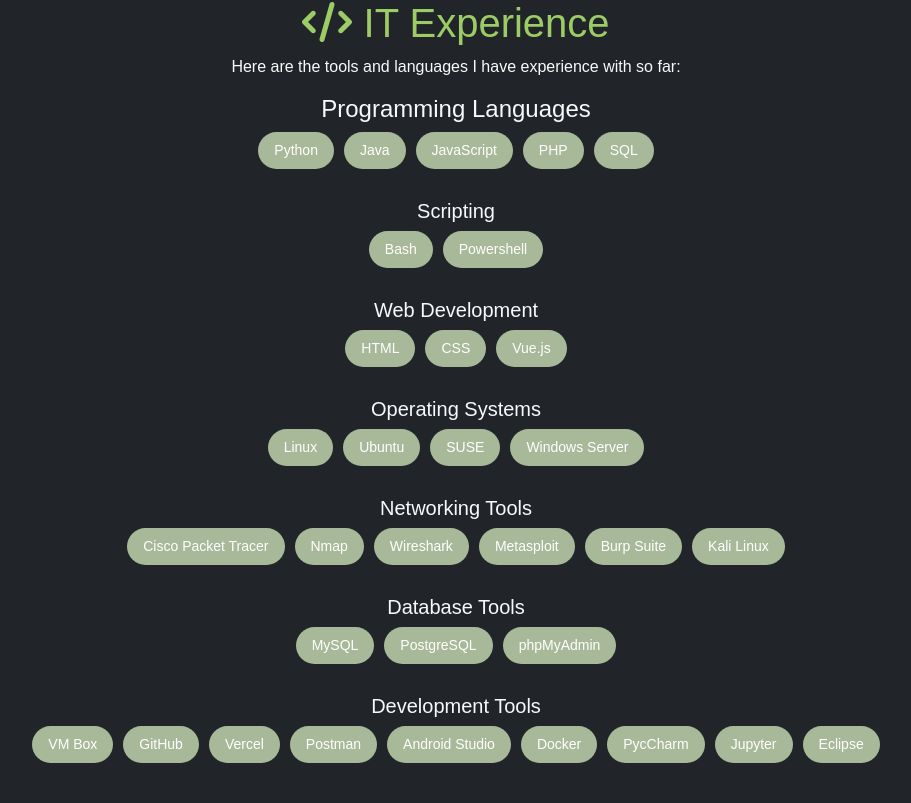
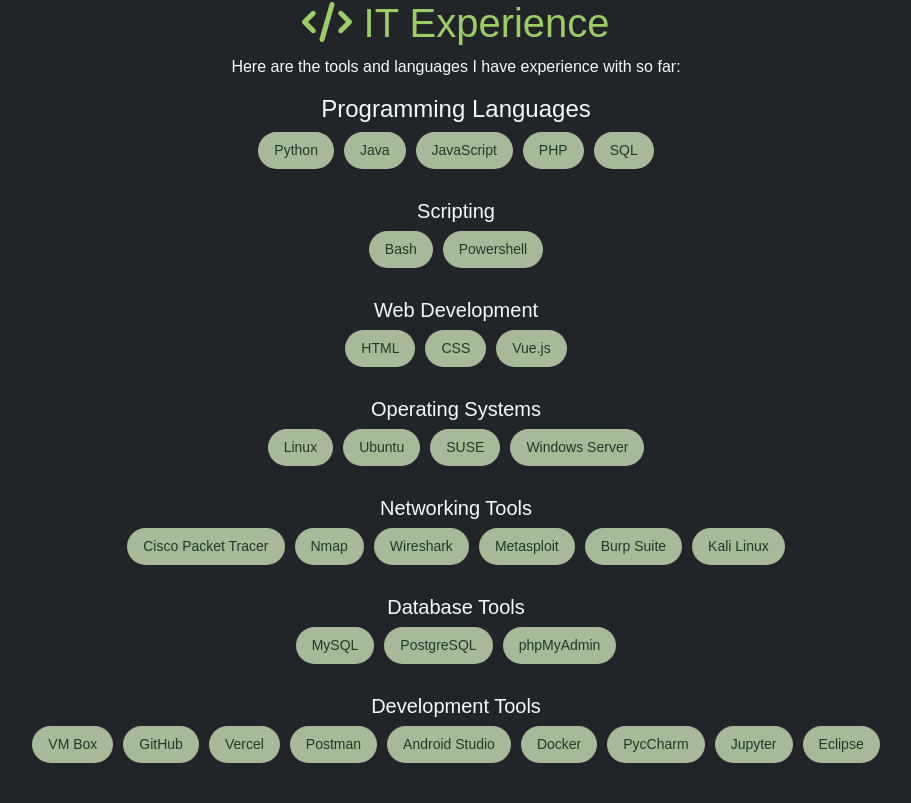
Before and after one commit to kporoceo/personal-website-finals, a Vue app in the folder vue-project/: page / in a window 1280 px wide. Shown: the part 1197-2000 px from the top of the page, without its empty margins (184-1095 px from the left). Built offline with nearby package versions, Linux system fonts and the light colour scheme; no server answers; the database is empty.

Commit message:
text color

```diff
--- a/vue-project/src/components/Experience.vue
+++ b/vue-project/src/components/Experience.vue
@@ -113,7 +113,7 @@
 
 .skill {
   background-color: #457025(269 7% 20%);
-  color: white;
+  color: rgb(30, 58, 42);
   padding: 8px 16px;
   border-radius: 20px;
   font-size: 14px;
```
